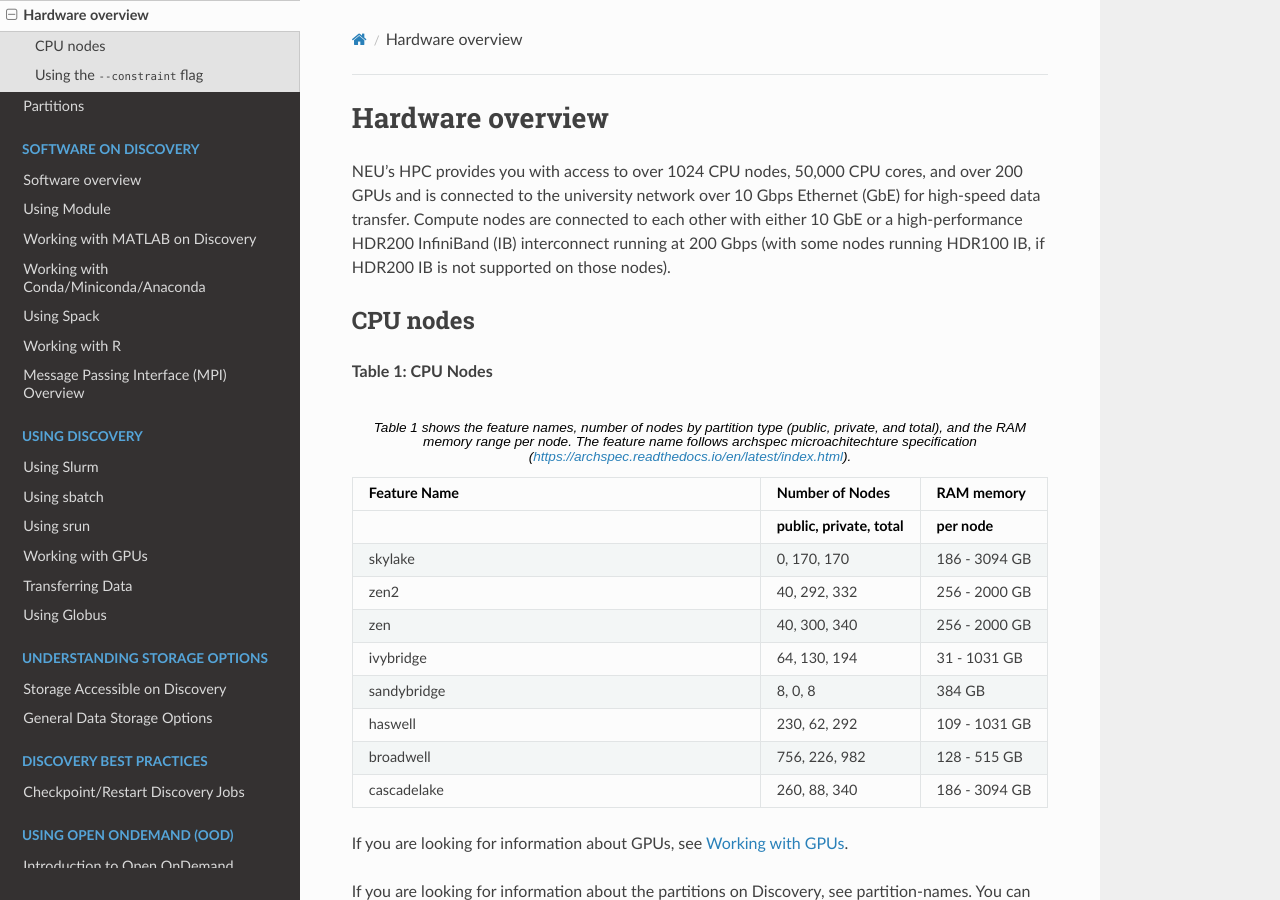
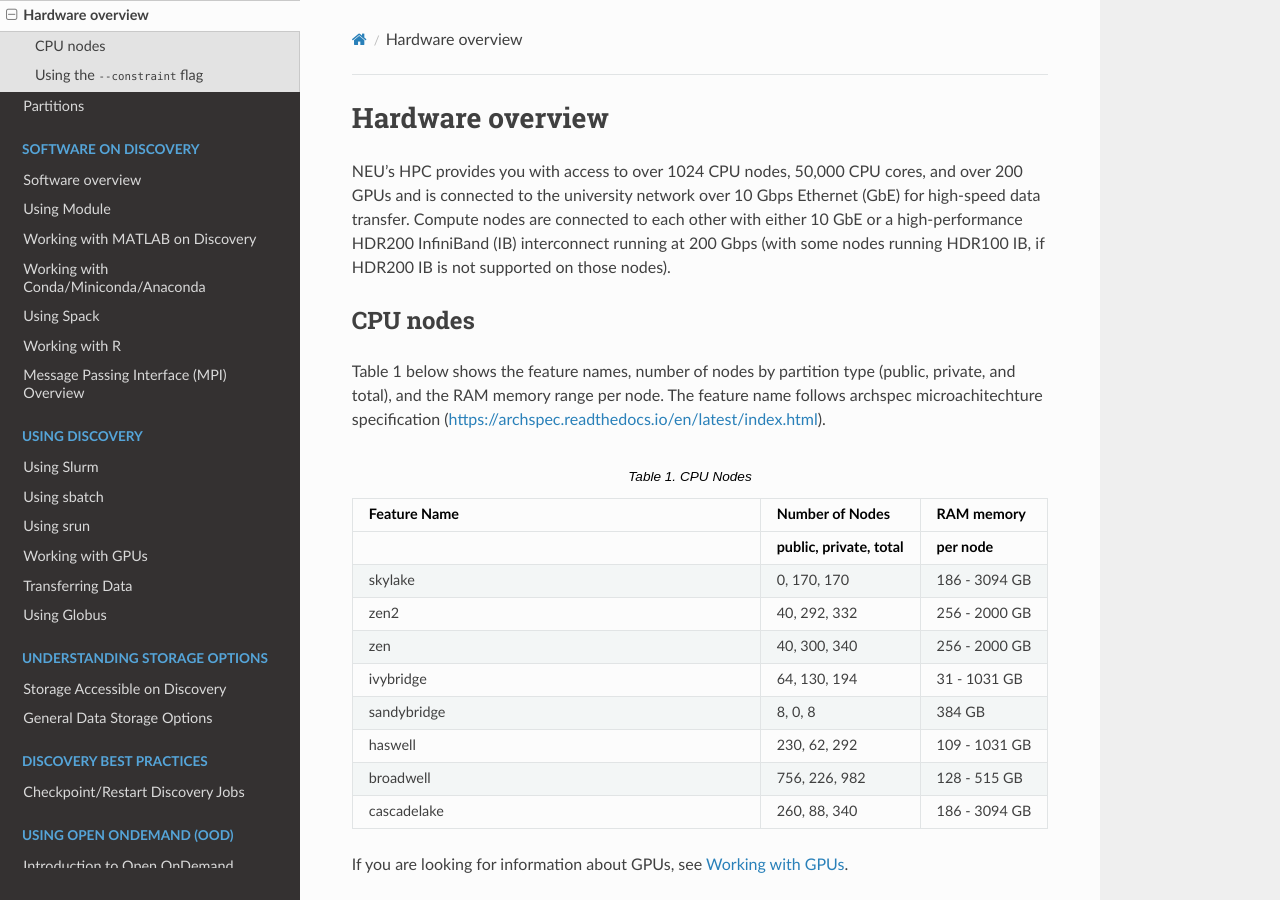
Before and after one commit to northeastern-rc/rc-public-documentation, a Sphinx documentation site: the page built from docs/source/hardware/hardware_overview.rst, in a window 1280 px wide and 900 px high. Built offline with Sphinx 7.4.7 and the Read the Docs theme 2.0.0, drawn with Linux system fonts in a browser that asks for light colours.

Commit message:
removed table caption

```diff
--- a/docs/source/hardware/hardware_overview.rst
+++ b/docs/source/hardware/hardware_overview.rst
@@ -10,9 +10,10 @@ running at 200 Gbps (with some nodes running HDR100 IB, if HDR200 IB is not supp
 
 CPU nodes
 =================================
-**Table 1: CPU Nodes**
 
-.. list-table:: Table 1 shows the feature names, number of nodes by partition type (public, private, and total), and the RAM memory range per node. The feature name follows archspec microachitechture specification (https://archspec.readthedocs.io/en/latest/index.html).
+Table 1 below shows the feature names, number of nodes by partition type (public, private, and total), and the RAM memory range per node. The feature name follows archspec microachitechture specification (https://archspec.readthedocs.io/en/latest/index.html).
+
+.. list-table:: Table 1. CPU Nodes
   :widths: 30 10 5
   :header-rows: 2
 
```
